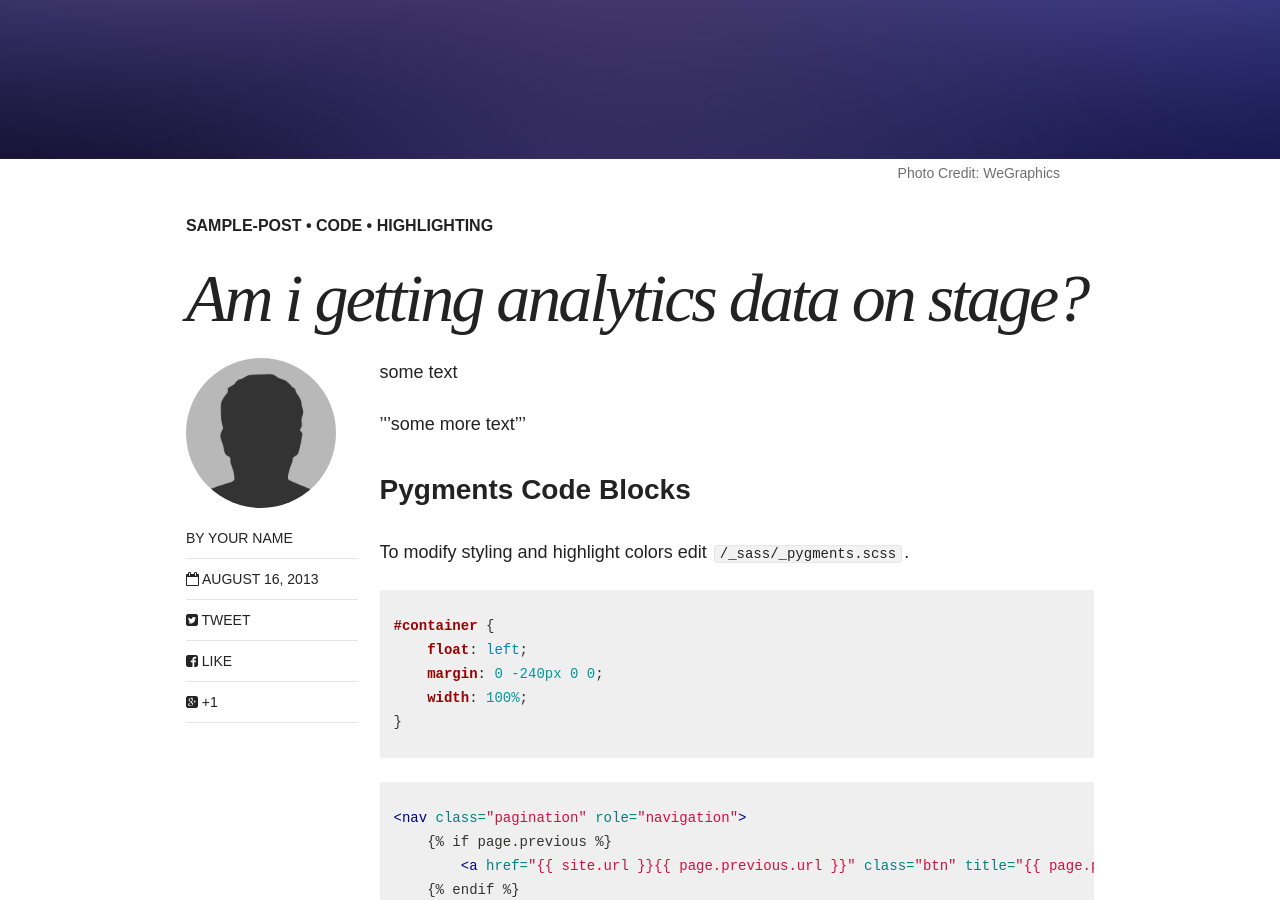
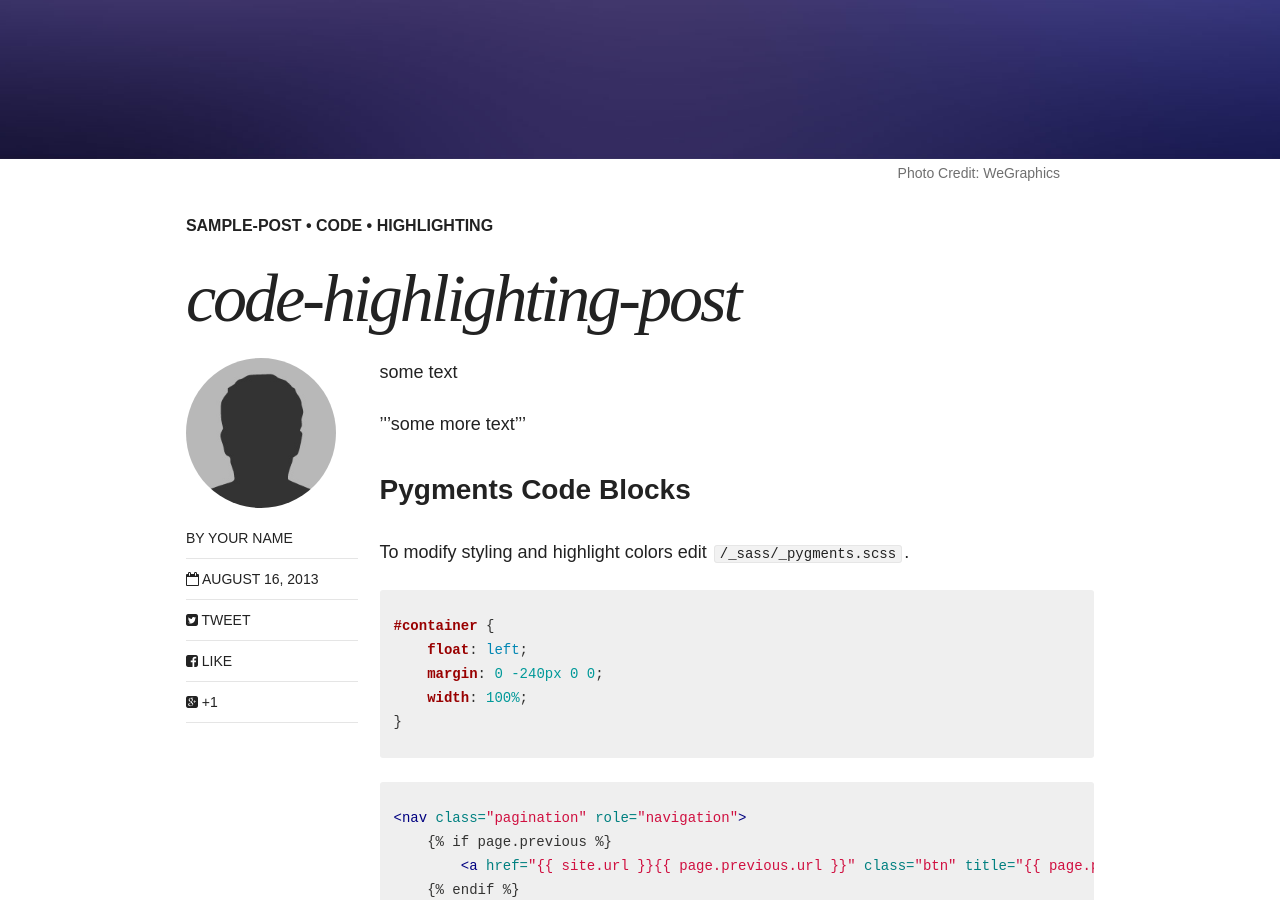
Before and after one commit to galdil/galdil.github.io, a Jekyll site: the page built from _posts/articles/2013-08-16-code-highlighting-post.md, in a window 1280 px wide and 900 px high, scrolled down 534 px. Built offline with Jekyll 4.4.1, drawn with Linux system fonts in a browser that asks for light colours; nearby versions of some CDN libraries.

Commit message:
Update 2013-08-16-code-highlighting-post.md

```diff
--- a/_posts/articles/2013-08-16-code-highlighting-post.md
+++ b/_posts/articles/2013-08-16-code-highlighting-post.md
@@ -1,6 +1,6 @@
 ---
 layout: post
-title: "Am i getting analytics data on stage?"
+title: "code-highlighting-post"
 excerpt: "Demo post displaying the various ways of highlighting code in Markdown."
 categories: articles
 tags: [sample-post, code, highlighting]
```
